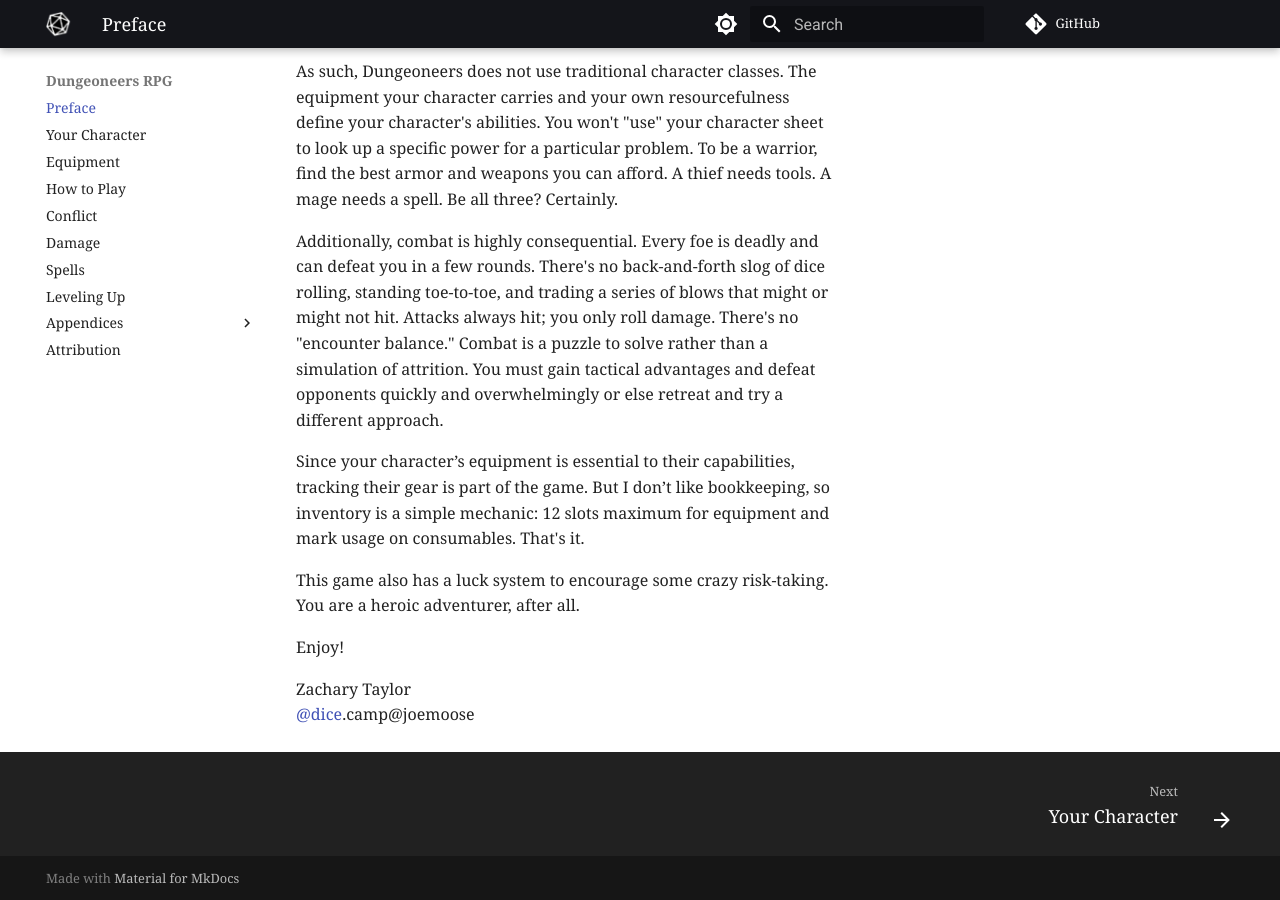
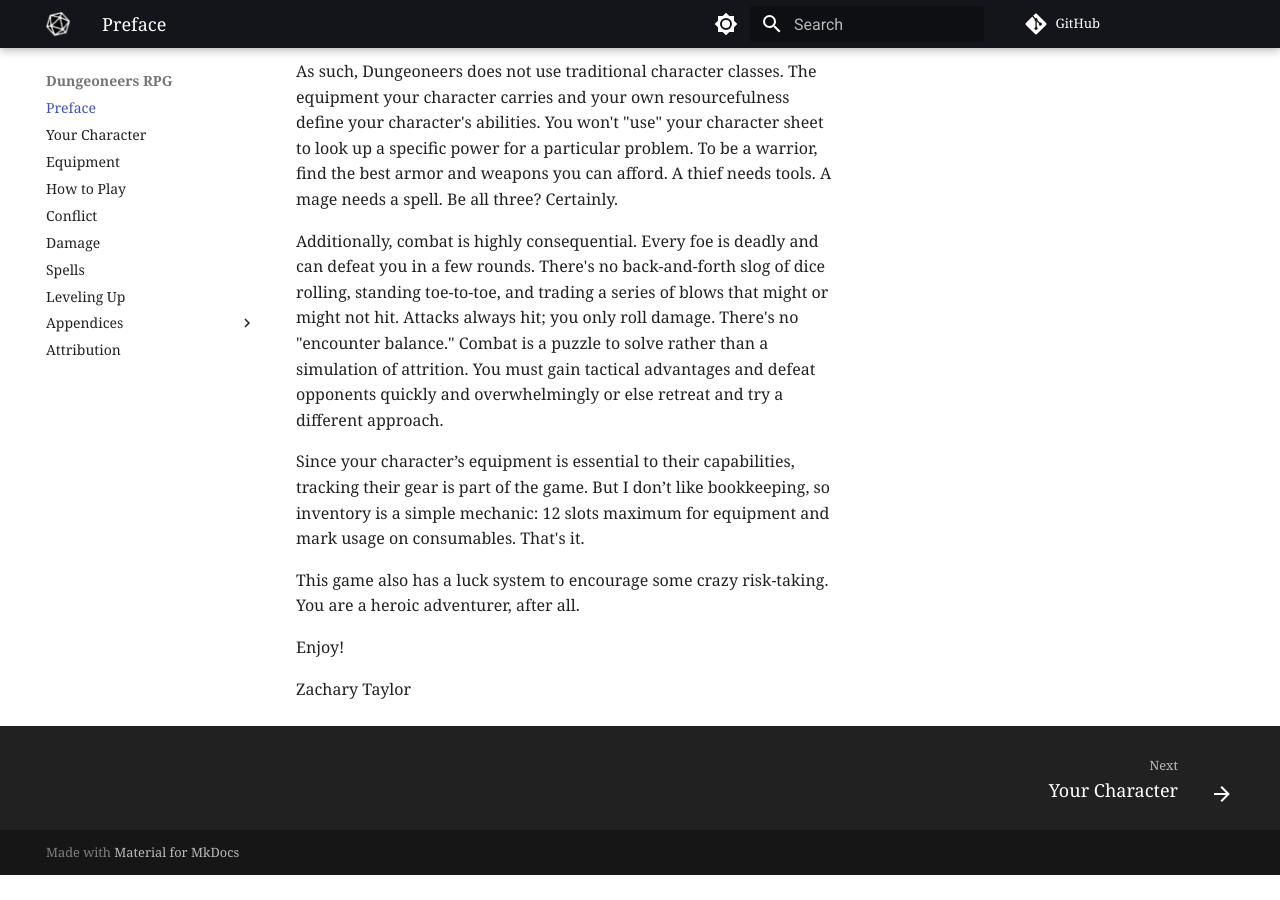
Before and after one commit to joemoose/dungeoneers.d20, an MkDocs documentation site: the page built from docs/index.md, in a window 1280 px wide and 900 px high, scrolled down 806 px. Built offline with MkDocs 1.6.1 and Material for MkDocs 9.7.7, drawn with Linux system fonts in a browser that asks for light colours; comment, search, counter and statistics services are not loaded; after the commit the page ends 1681 px from its top, so only the background shows below that.

Commit message:
Update index.md

```diff
--- a/docs/index.md
+++ b/docs/index.md
@@ -27,4 +27,3 @@ This game also has a luck system to encourage some crazy risk-taking. You are a
 Enjoy!
 
 Zachary Taylor
-@dice.camp@joemoose
```
